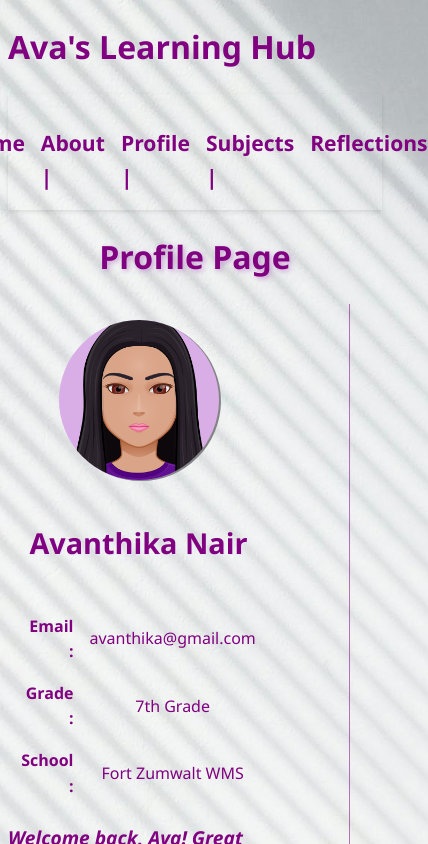
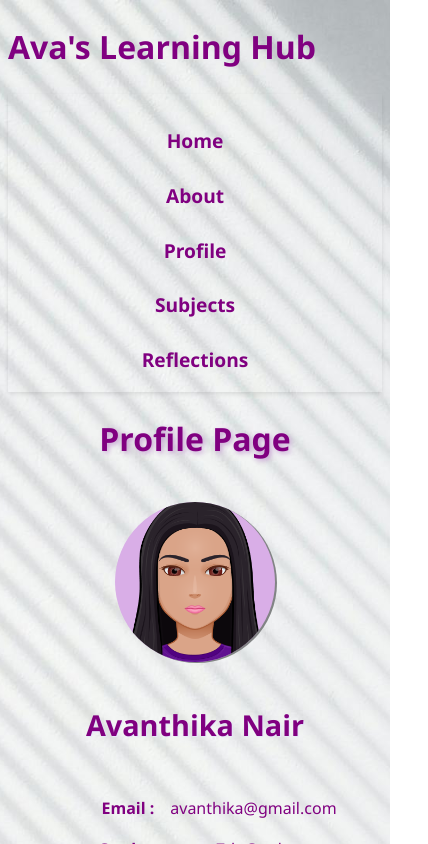
Before and after one commit to DeepthiGirijaThampi/ava-learning-hub, a React (Vite) app: page /profile in a window 390 px wide. Shown: the top 844 px of the page, 428 px wide, since content can reach past the window. Built offline with nearby package versions, Linux system fonts and the light colour scheme.

Commit message:
Added media quries for two screen sizes

```diff
--- a/src/components/common/NavMenu.jsx
+++ b/src/components/common/NavMenu.jsx
@@ -3,10 +3,10 @@
 export default function NavMenu(){
 return(
     <div className="nav-menu">
-        <Link className="link" to={"/"}>Home | </Link>
-        <Link className="link" to={"/about"}>About |</Link>
-        <Link className="link" to={"/profile"}>Profile |</Link>
-        <Link className="link" to={"/subjects"}>Subjects |</Link>
+        <Link className="link" to={"/"}>Home  </Link>
+        <Link className="link" to={"/about"}>About </Link>
+        <Link className="link" to={"/profile"}>Profile </Link>
+        <Link className="link" to={"/subjects"}>Subjects </Link>
         <Link className="link" to={"/reflections"}>Reflections </Link>
     </div>
 )
--- a/src/index.css
+++ b/src/index.css
@@ -49,3 +49,62 @@
   .nav-menu .link:hover {
     color: rgb(99, 37, 161);
   }
+
+  @import url('./App.css');
+ @import url('./components/pages/about.css');
+ @import url('./components/pages/home.css');
+ @import url('./components/pages/learning.css');
+ @import url('./components/pages/profile.css');
+
+/* Media queries */
+
+/* Mobile: screens up to 768px */
+@media screen and (max-width: 768px) {
+    .nav-menu {
+      flex-direction: column;
+      align-items: center;
+      font-size: 1rem;
+      gap: 0.5rem;
+    }
+
+    .profile-wrapper {
+      flex-direction: column;
+      gap: 1.5rem;
+    }
+
+    .profile-info-table {
+      width: 100%;
+      font-size: 0.95rem;
+    }
+
+    .avatar-div {
+      width: 100px;
+      height: 100px;
+    }
+
+    .main-heading{
+    display: flex;
+    justify-content: space-between;
+    flex-direction: column;
+    align-items: center;
+    font-size: 1rem;
+    }
+    .welcome h1{
+        font-size: 1rem;
+    }
+    .vertical-divider {
+        display: none;
+      }
+    .about-section,.about-page{
+
+        font-size: x-small;
+       }
+  }
+
+  @media screen and (max-width: 1366px) {
+
+   .home-page,.features,.feature-card{
+    padding-top: 3rem;
+   }
+
+  }
```
